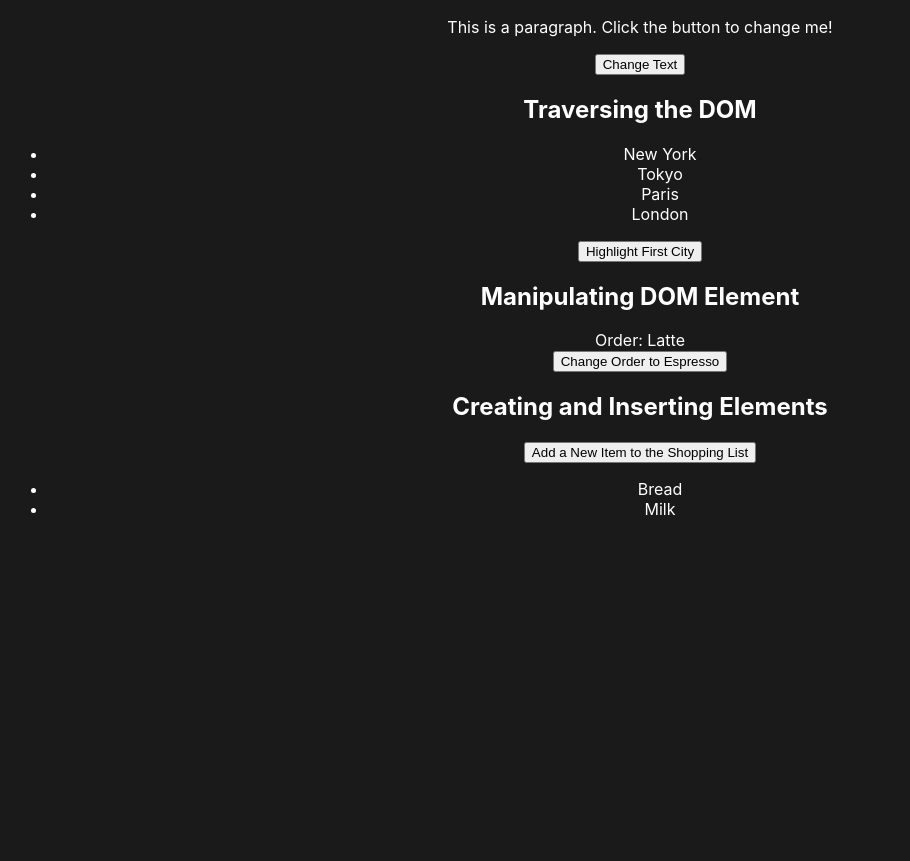
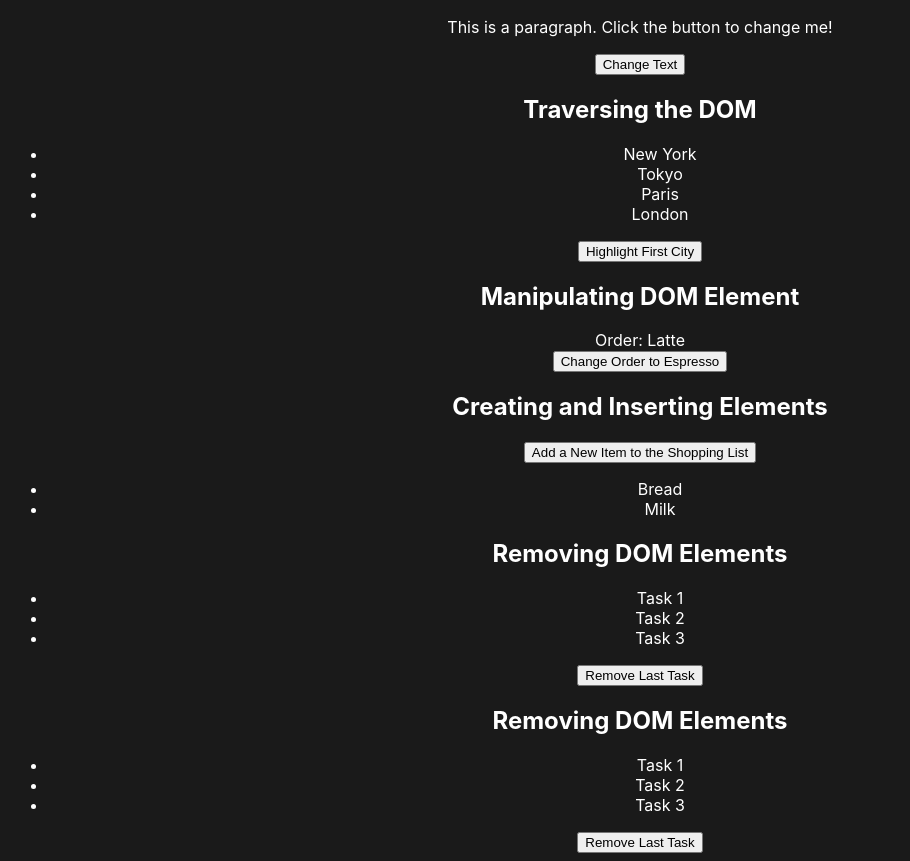
Before and after one commit to TridipKarmakar/webdev_learning, a website: page JS/DOM/dom.html in a window 1280 px wide. Shown: the part 114-975 px from the top of the page, without its empty margins (0-910 px from the left). Before the commit the page ends 800 px from the top, so only its background shows below. Drawn offline with Linux system fonts and the light colour scheme.

Commit message:
understand the 6th example

```diff
--- a/JS/DOM/dom.html
+++ b/JS/DOM/dom.html
@@ -68,6 +68,28 @@
       </ul>
     </section>
 
+    <!-- Example 5: Removing DOM Elements  -->
+    <section id="example-5">
+      <h2>Removing DOM Elements</h2>
+      <ul id="taskList">
+        <li>Task 1</li>
+        <li>Task 2</li>
+        <li>Task 3</li>
+      </ul>
+      <button id="removeLastTask">Remove Last Task</button>
+    </section>
+
+    <!-- Example 6: Removing DOM Elements  -->
+    <section id="example-5">
+      <h2>Removing DOM Elements</h2>
+      <ul id="taskList">
+        <li>Task 1</li>
+        <li>Task 2</li>
+        <li>Task 3</li>
+      </ul>
+      <button id="removeLastTask">Remove Last Task</button>
+    </section>
+
     <script src="./sript.js "></script>
   </body>
 </html>
--- a/JS/DOM/sript.js
+++ b/JS/DOM/sript.js
@@ -28,3 +28,10 @@ document.getElementById("addNewItem").addEventListener("click", function () {
   newList.textContent = "Eggs";
   document.getElementById("shoppingList").appendChild(newList);
 });
+
+// example 5
+
+document.getElementById("example-5").addEventListener("click", function () {
+  let taskList = document.getElementById("taskList");
+  taskList.lastElementChild.remove();
+});
```
